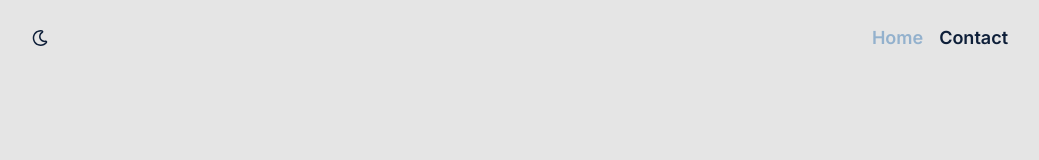
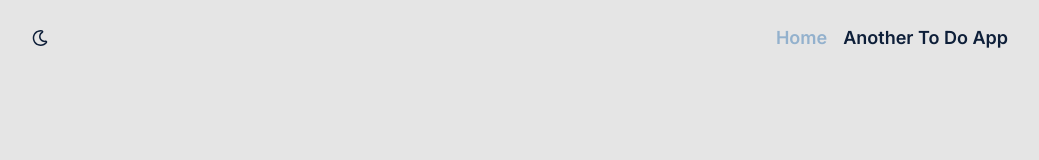
Before and after one commit to Romanmaliska/portfolio, a Next.js app: page / in a window 1280 px wide. Shown: the top 160 px of the page, without its empty margins (120-1159 px from the left). Built offline with nearby package versions, Linux system fonts and the light colour scheme.

Commit message:
fix: links

```diff
--- a/src/app/components/navbarLinks.tsx
+++ b/src/app/components/navbarLinks.tsx
@@ -1,26 +1,17 @@
-"use client";
+import Link from 'next/link';
 
-import Link from "next/link";
-import { usePathname } from "next/navigation";
-
-const links = ["Home", "Contact"];
+const links = ['Home'];
 
 export default function NavbarLinks() {
-  const pathName = usePathname();
-
   const generateHref = (link: string) =>
-    link === "Home" ? "/" : `/${link.toLowerCase()}`;
+    link === 'Home' ? '/' : `/${link.toLowerCase()}`;
 
   return (
     <>
       {links.map((link) => {
-        const isCurrentLink = pathName === generateHref(link);
-
         return (
           <Link
-            className={`relative text-lg font-semibold ${
-              isCurrentLink ? "text-blue" : ""
-            } hover:text-blue before:transition-all before:duration-300 before:h-1 before:content-[''] before:absolute before:bg-blue before:w-0 before:bottom-0 hover:before:w-full`}
+            className={`relative text-lg font-semibold text-blue before:transition-all before:duration-300 before:h-1 before:content-[''] before:absolute before:bg-blue before:w-0 before:bottom-0 hover:before:w-full`}
             key={link}
             href={generateHref(link)}
           >
@@ -28,6 +19,12 @@ export default function NavbarLinks() {
           </Link>
         );
       })}
+      <a
+        href="https://todo.maliskaroman.lol"
+        className={`relative text-lg font-semibold hover:text-blue before:transition-all before:duration-300 before:h-1 before:content-[''] before:absolute before:bg-blue before:w-0 before:bottom-0 hover:before:w-full`}
+      >
+        Another To Do App
+      </a>
     </>
   );
 }
```
Also changed, not shown: src/app/layout.tsx (+9 -9 lines), 1 other file (tests, documents, lock files or other folders).
